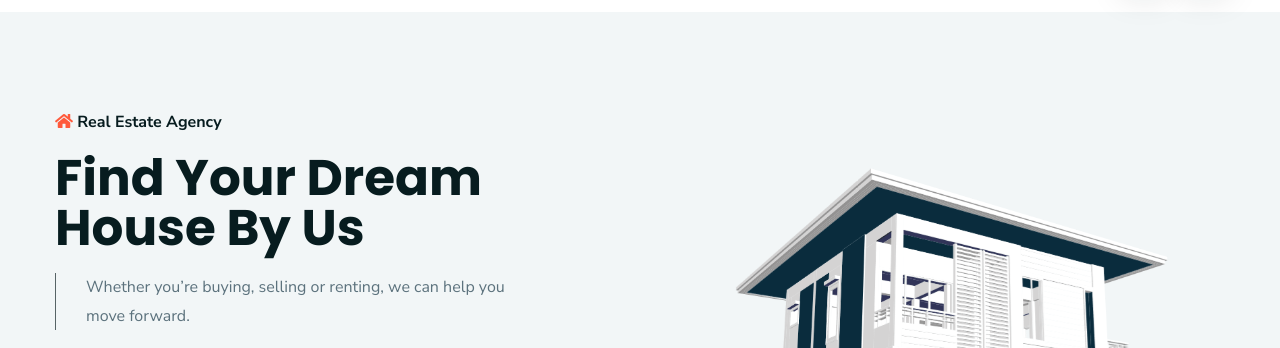
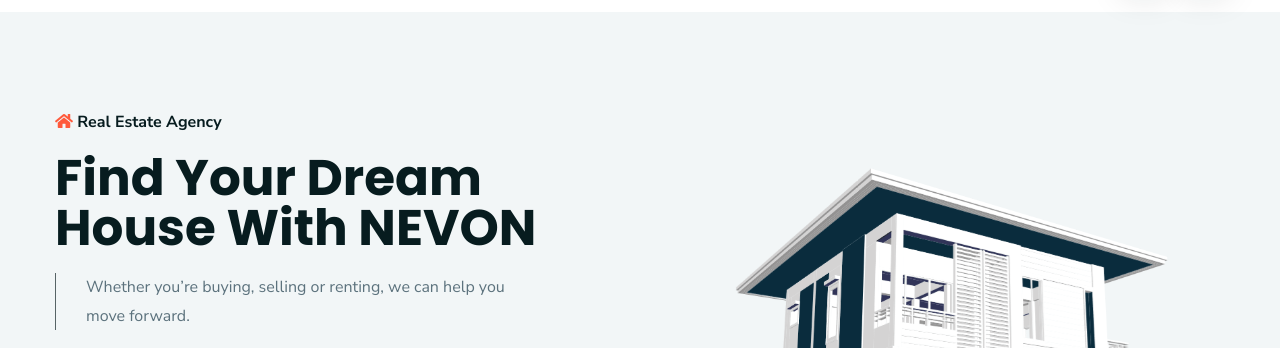
Before and after one commit to TopmanTech/nevonrealestate, a plain HTML site: page index.html in a window 1280 px wide. Shown: the part 140-488 px from the top of the page. Drawn offline with Linux system fonts and the light colour scheme; files whose address does not match are found by name.

Commit message:
Add files via upload

```diff
--- a/index.html
+++ b/index.html
@@ -312,7 +312,7 @@
                                             </a>
                                         </div>
                                         <h6 class="slide-sub-title white-color--- animated"><span><i class="fas fa-home"></i></span> Real Estate Agency</h6>
-                                        <h1 class="slide-title animated ">Find Your Dream <br> House By Us</h1>
+                                        <h1 class="slide-title animated ">Find Your Dream <br> House With NEVON</h1>
                                         <div class="slide-brief animated">
                                             <p>Whether you’re buying, selling or renting, we can help you move forward.</p>
                                         </div>
```
